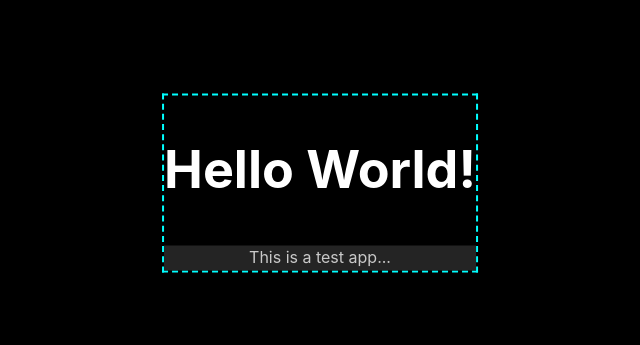
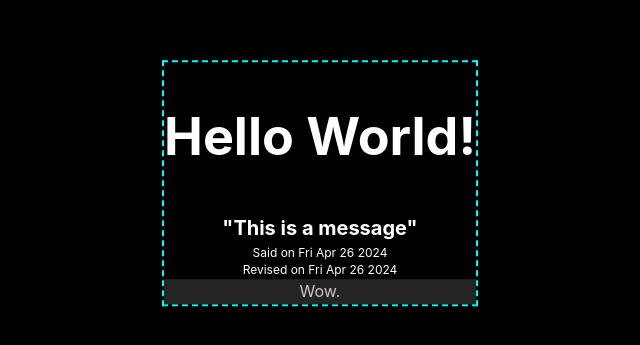
Before and after one commit to hollyplankdev/motd-api-ts, a React (Vite) app in the folder apps/react-frontend/: page / in a window 1280 px wide. Shown: the part 217-562 px from the top of the page, without its empty margins (320-960 px from the left). Built offline with nearby package versions, Linux system fonts and the light colour scheme.

Commit message:
Basic MOTD display

```diff
--- a/apps/react-frontend/src/App.tsx
+++ b/apps/react-frontend/src/App.tsx
@@ -3,6 +3,7 @@ import "@mantine/core/styles.css";
 import { QueryClient, QueryClientProvider } from "@tanstack/react-query";
 import "./App.css";
 import theme from "./theme";
+import MessageOfTheDay from "./features/motd/MotdDisplay";
 
 const queryClient = new QueryClient();
 
@@ -14,7 +15,8 @@ function App() {
           <div className="AppContainer">
             <div className="CenterPanel">
               <h1>Hello World!</h1>
-              <body>This is a test app...</body>
+              <MessageOfTheDay />
+              <body>Wow.</body>
             </div>
           </div>
         </div>
--- /dev/null
+++ b/apps/react-frontend/src/features/motd/MotdDisplay.tsx
@@ -0,0 +1,23 @@
+import { Text } from "@mantine/core";
+import { MessageOfTheDay } from "@motd-ts/models";
+
+export default function MotdDisplay() {
+  const motd: MessageOfTheDay = {
+    _id: "??",
+    message: "This is a message",
+    createdAt: new Date(),
+    updatedAt: new Date(),
+  };
+
+  return (
+    <>
+      <Text size="xl" fw={700}>
+        &quot;{motd.message}&quot;
+      </Text>
+      <span>
+        <Text size="xs">Said on {motd.createdAt.toDateString()}</Text>
+        <Text size="xs">Revised on {motd.updatedAt.toDateString()}</Text>
+      </span>
+    </>
+  );
+}
```
